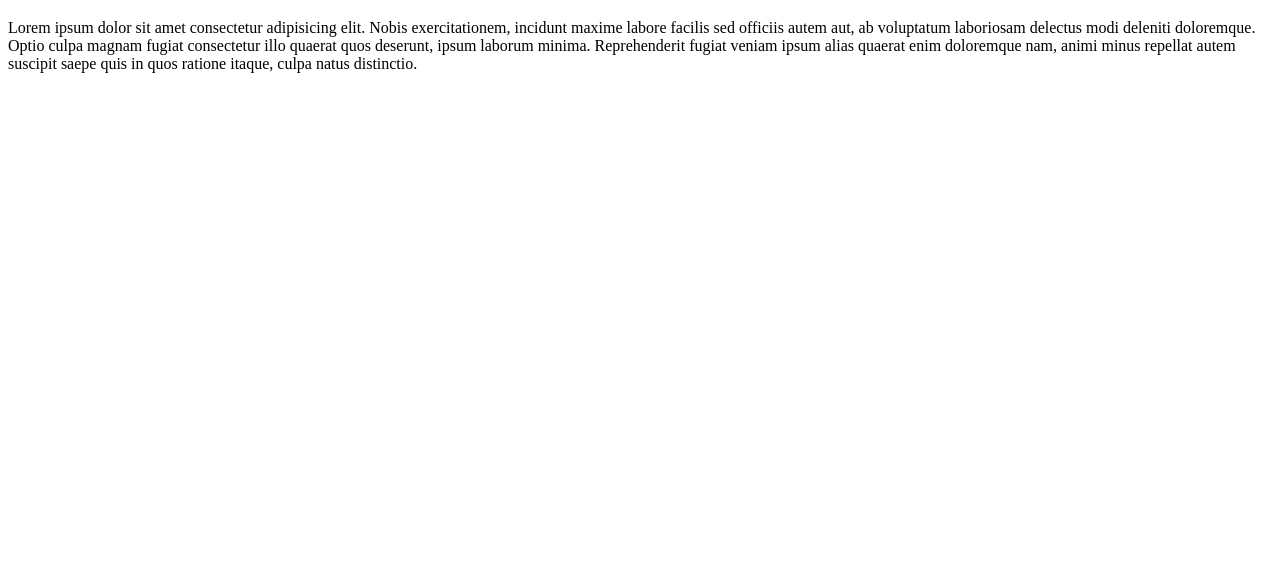
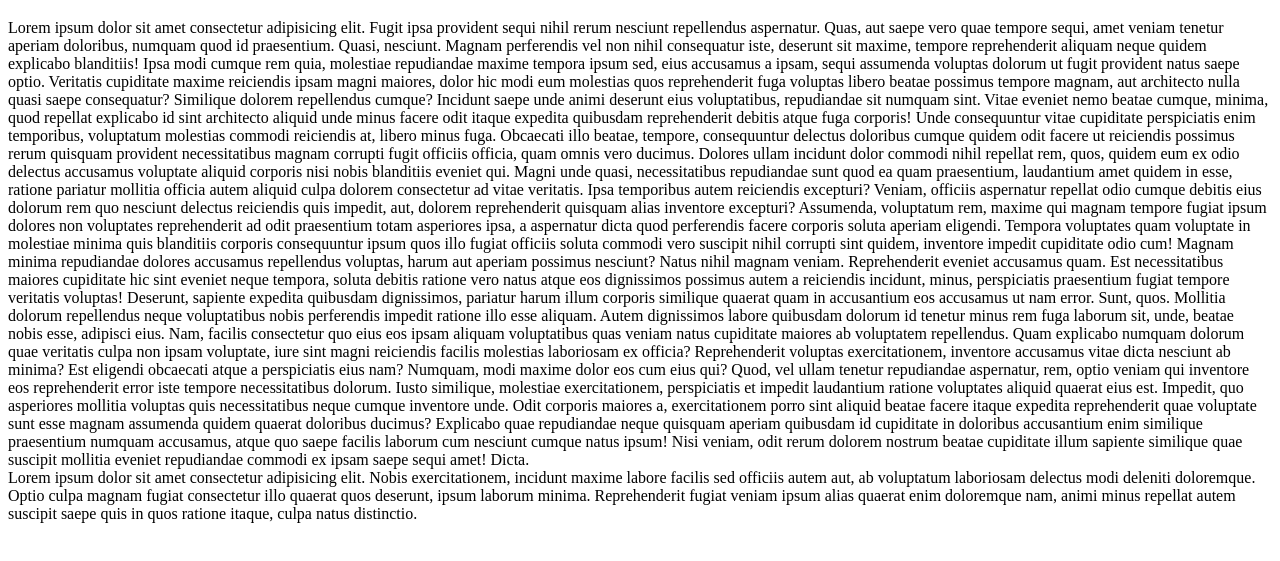
Before and after one commit to TheCrepex/clase-10-11-github, a plain HTML site: page index.html in a window 1280 px wide. Shown: the part 61-622 px from the top of the page. Drawn offline with Linux system fonts and the light colour scheme.

Commit message:
"modificacion"

```diff
--- a/index.html
+++ b/index.html
@@ -7,7 +7,73 @@
   </head>
   <body>
     <h1>index</h1>
-
+    <section>
+      Lorem ipsum dolor sit amet consectetur adipisicing elit. Fugit ipsa
+      provident sequi nihil rerum nesciunt repellendus aspernatur. Quas, aut
+      saepe vero quae tempore sequi, amet veniam tenetur aperiam doloribus,
+      numquam quod id praesentium. Quasi, nesciunt. Magnam perferendis vel non
+      nihil consequatur iste, deserunt sit maxime, tempore reprehenderit aliquam
+      neque quidem explicabo blanditiis! Ipsa modi cumque rem quia, molestiae
+      repudiandae maxime tempora ipsum sed, eius accusamus a ipsam, sequi
+      assumenda voluptas dolorum ut fugit provident natus saepe optio. Veritatis
+      cupiditate maxime reiciendis ipsam magni maiores, dolor hic modi eum
+      molestias quos reprehenderit fuga voluptas libero beatae possimus tempore
+      magnam, aut architecto nulla quasi saepe consequatur? Similique dolorem
+      repellendus cumque? Incidunt saepe unde animi deserunt eius voluptatibus,
+      repudiandae sit numquam sint. Vitae eveniet nemo beatae cumque, minima,
+      quod repellat explicabo id sint architecto aliquid unde minus facere odit
+      itaque expedita quibusdam reprehenderit debitis atque fuga corporis! Unde
+      consequuntur vitae cupiditate perspiciatis enim temporibus, voluptatum
+      molestias commodi reiciendis at, libero minus fuga. Obcaecati illo beatae,
+      tempore, consequuntur delectus doloribus cumque quidem odit facere ut
+      reiciendis possimus rerum quisquam provident necessitatibus magnam
+      corrupti fugit officiis officia, quam omnis vero ducimus. Dolores ullam
+      incidunt dolor commodi nihil repellat rem, quos, quidem eum ex odio
+      delectus accusamus voluptate aliquid corporis nisi nobis blanditiis
+      eveniet qui. Magni unde quasi, necessitatibus repudiandae sunt quod ea
+      quam praesentium, laudantium amet quidem in esse, ratione pariatur
+      mollitia officia autem aliquid culpa dolorem consectetur ad vitae
+      veritatis. Ipsa temporibus autem reiciendis excepturi? Veniam, officiis
+      aspernatur repellat odio cumque debitis eius dolorum rem quo nesciunt
+      delectus reiciendis quis impedit, aut, dolorem reprehenderit quisquam
+      alias inventore excepturi? Assumenda, voluptatum rem, maxime qui magnam
+      tempore fugiat ipsum dolores non voluptates reprehenderit ad odit
+      praesentium totam asperiores ipsa, a aspernatur dicta quod perferendis
+      facere corporis soluta aperiam eligendi. Tempora voluptates quam voluptate
+      in molestiae minima quis blanditiis corporis consequuntur ipsum quos illo
+      fugiat officiis soluta commodi vero suscipit nihil corrupti sint quidem,
+      inventore impedit cupiditate odio cum! Magnam minima repudiandae dolores
+      accusamus repellendus voluptas, harum aut aperiam possimus nesciunt? Natus
+      nihil magnam veniam. Reprehenderit eveniet accusamus quam. Est
+      necessitatibus maiores cupiditate hic sint eveniet neque tempora, soluta
+      debitis ratione vero natus atque eos dignissimos possimus autem a
+      reiciendis incidunt, minus, perspiciatis praesentium fugiat tempore
+      veritatis voluptas! Deserunt, sapiente expedita quibusdam dignissimos,
+      pariatur harum illum corporis similique quaerat quam in accusantium eos
+      accusamus ut nam error. Sunt, quos. Mollitia dolorum repellendus neque
+      voluptatibus nobis perferendis impedit ratione illo esse aliquam. Autem
+      dignissimos labore quibusdam dolorum id tenetur minus rem fuga laborum
+      sit, unde, beatae nobis esse, adipisci eius. Nam, facilis consectetur quo
+      eius eos ipsam aliquam voluptatibus quas veniam natus cupiditate maiores
+      ab voluptatem repellendus. Quam explicabo numquam dolorum quae veritatis
+      culpa non ipsam voluptate, iure sint magni reiciendis facilis molestias
+      laboriosam ex officia? Reprehenderit voluptas exercitationem, inventore
+      accusamus vitae dicta nesciunt ab minima? Est eligendi obcaecati atque a
+      perspiciatis eius nam? Numquam, modi maxime dolor eos cum eius qui? Quod,
+      vel ullam tenetur repudiandae aspernatur, rem, optio veniam qui inventore
+      eos reprehenderit error iste tempore necessitatibus dolorum. Iusto
+      similique, molestiae exercitationem, perspiciatis et impedit laudantium
+      ratione voluptates aliquid quaerat eius est. Impedit, quo asperiores
+      mollitia voluptas quis necessitatibus neque cumque inventore unde. Odit
+      corporis maiores a, exercitationem porro sint aliquid beatae facere itaque
+      expedita reprehenderit quae voluptate sunt esse magnam assumenda quidem
+      quaerat doloribus ducimus? Explicabo quae repudiandae neque quisquam
+      aperiam quibusdam id cupiditate in doloribus accusantium enim similique
+      praesentium numquam accusamus, atque quo saepe facilis laborum cum
+      nesciunt cumque natus ipsum! Nisi veniam, odit rerum dolorem nostrum
+      beatae cupiditate illum sapiente similique quae suscipit mollitia eveniet
+      repudiandae commodi ex ipsam saepe sequi amet! Dicta.
+    </section>
     <section>
       Lorem ipsum dolor sit amet consectetur adipisicing elit. Nobis
       exercitationem, incidunt maxime labore facilis sed officiis autem aut, ab
```
